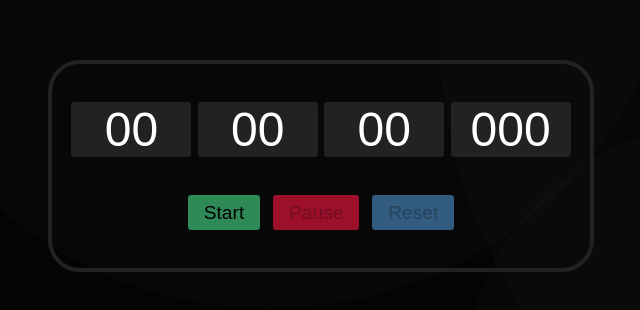
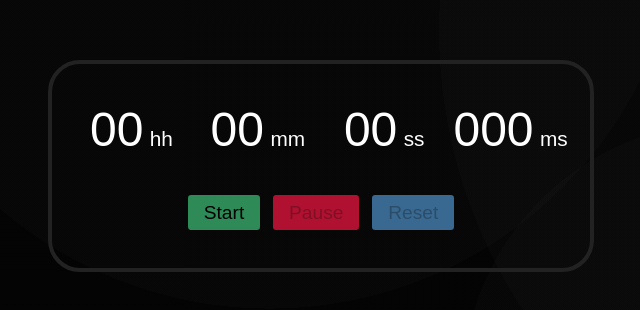
Before and after one commit to riazul01/reactor, a React (Vite) app: page /stopwatch in a window 1280 px wide. Shown: the part 234-544 px from the top of the page, without its empty margins (319-959 px from the left). Built offline with nearby package versions, Linux system fonts and the light colour scheme; a web font is replaced by a local one.

Commit message:
stopwatch project updated

```diff
--- a/src/pages/stopwatch/Stopwatch.jsx
+++ b/src/pages/stopwatch/Stopwatch.jsx
@@ -37,10 +37,10 @@ const Stopwatch = () => {
         <div className="stopWatch">
             <div className="stopWatchContent">
                 <div className="watchBox">
-                    <p>{String(Math.floor(elapsedTime / (1000 * 60 * 60))).padStart(2, '0')}</p>
-                    <p>{String(Math.floor(elapsedTime / (1000 * 60) % 60)).padStart(2, '0')}</p>
-                    <p>{String(Math.floor(elapsedTime / 1000 % 60)).padStart(2, '0')}</p>
-                    <p>{String(Math.floor(elapsedTime % 1000)).padStart(3, '0')}</p>
+                    <p>{String(Math.floor(elapsedTime / (1000 * 60 * 60))).padStart(2, '0')}<span>hh</span></p>
+                    <p>{String(Math.floor(elapsedTime / (1000 * 60) % 60)).padStart(2, '0')}<span>mm</span></p>
+                    <p>{String(Math.floor(elapsedTime / 1000 % 60)).padStart(2, '0')}<span>ss</span></p>
+                    <p>{String(Math.floor(elapsedTime % 1000)).padStart(3, '0')}<span>ms</span></p>
                 </div>
                 <div className="controls">
                     <button onClick={startTimer} disabled={controls.start} style={{background: 'seagreen'}}>Start</button>
--- a/src/pages/stopwatch/stopwatch.css
+++ b/src/pages/stopwatch/stopwatch.css
@@ -30,15 +30,19 @@
     justify-content: center;
 }
 
-.watchBox p {
+.watchBox > p {
     margin: 0.2rem;
     width: 120px;
     color: #fff;
     font-size: 3rem;
     font-weight: 500;
     text-align: center;
-    background: #222;
     border-radius: 0.2rem;
+}
+
+.watchBox > p > span {
+    margin-left: 0.4rem;
+    font-size: 1.3rem;
 }
 
 .controls {
@@ -53,7 +57,7 @@
     margin: 0.4rem;
     padding: 0.4rem 1rem;
     font-size: 1.2rem;
-    font-weight: 400;
+    font-weight: 500;
     border: none;
     outline: none;
     cursor: pointer;
@@ -64,5 +68,5 @@
 }
 
 .controls button:disabled {
-    opacity: 0.7;
+    opacity: 0.8;
 }
```
